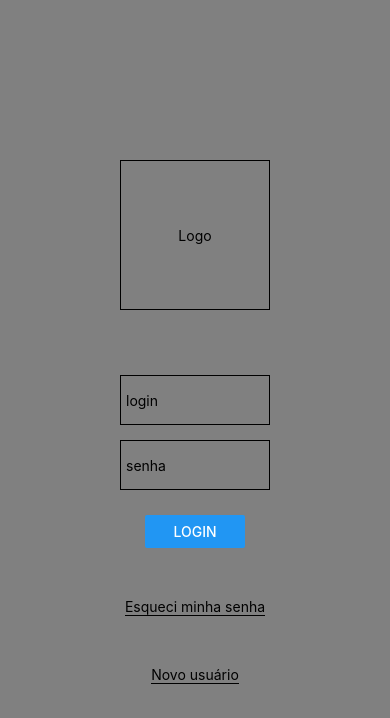
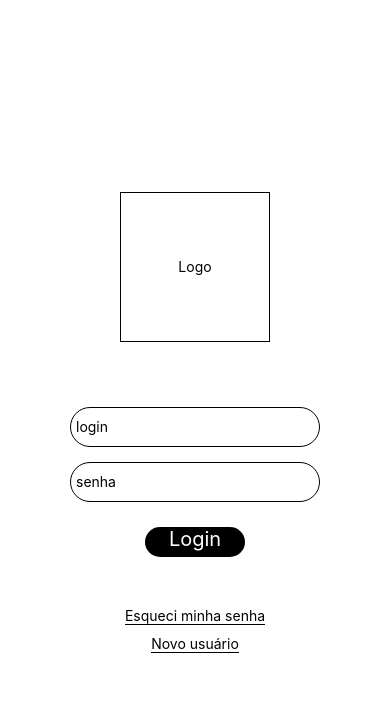
Before and after one commit to Graciano-B-L-Junior/adocao_de_bolso_react, a React Native app: screen / in a window 390 px wide. Shown: the top 718 px of the page. Built offline with nearby package versions, Linux system fonts and the light colour scheme.

Commit message:
alterado telas de login, trilha e contato e mensagem

```diff
--- a/App.js
+++ b/App.js
@@ -20,17 +20,19 @@ export default function App() {
           </View>
 
           <View style={{ alignItems: 'center', paddingTop: 50 }}>
-            <TextInput value="login" style={{ width: 150, height: 50, borderWidth: 1, marginTop: 15, paddingLeft: 5 }}></TextInput>
-            <TextInput value="senha" style={{ width: 150, height: 50, borderWidth: 1, marginTop: 15, paddingLeft: 5 }}></TextInput>
+            <TextInput value="login" style={{ width: 250, height: 40, borderWidth: 1, marginTop: 15, paddingLeft: 5,borderRadius:25 }}></TextInput>
+            <TextInput value="senha" style={{ width: 250, height: 40, borderWidth: 1, marginTop: 15, paddingLeft: 5,borderRadius:25 }}></TextInput>
             <View style={{ width: 100, paddingTop: 25 }}>
-              <Button title="Login" onPress={() => setTela('Trilha')}></Button>
+              <TouchableOpacity style={{ width: '100%', backgroundColor: 'black', height: 30, borderRadius: 25 }} onPress={() => setTela('Trilha')}>
+                <Text style={{ textAlign: 'center', fontSize: 20, color: 'white' }}>Login</Text>
+              </TouchableOpacity>
             </View>
 
             <TouchableOpacity style={{ paddingTop: 50 }}>
               <Text style={{ borderBottomWidth: 1, borderBottomColor: 'black' }}>Esqueci minha senha</Text>
             </TouchableOpacity>
 
-            <TouchableOpacity onPress={() => setTela('cadastro')} style={{ paddingTop: 50 }}>
+            <TouchableOpacity onPress={() => setTela('cadastro')} style={{ paddingTop: 10 }}>
               <Text style={{ borderBottomWidth: 1, borderBottomColor: 'black' }}>Novo usuário</Text>
             </TouchableOpacity>
           </View>
@@ -53,8 +55,8 @@ export default function App() {
       <Contato tela={tela} setTela={setTela}></Contato>
     )
   }
-  else if(tela=='MensagemEnviada'){
-    return(
+  else if (tela == 'MensagemEnviada') {
+    return (
       <MensagemEnviada tela={tela} setTela={setTela}></MensagemEnviada>
     )
 
@@ -65,7 +67,7 @@ export default function App() {
 const styles = StyleSheet.create({
   container: {
     flex: 1,
-    backgroundColor: 'gray',
+    backgroundColor: 'white',
     justifyContent: 'center',
   }
 });
--- a/Cadastro.js
+++ b/Cadastro.js
@@ -16,7 +16,7 @@ export default function Cadastro(props) {
                 <Text style={{fontSize:20}}>Tela de cadastro</Text>
             </View>
             <ScrollView>
-                <View style={{ backgroundColor: 'gray' }}>
+                <View style={{ backgroundColor: 'white' }}>
                     <StatusBar hidden />
 
                     <View style={{ marginLeft: 20, marginTop: 100, width: '100%' }}>
@@ -111,7 +111,7 @@ export default function Cadastro(props) {
 const styles = StyleSheet.create({
     container: {
         flex: 1,
-        backgroundColor: 'gray',
+        backgroundColor: 'white',
         alignItems: 'center'
     },
     headerTela: {
@@ -122,7 +122,8 @@ const styles = StyleSheet.create({
         justifyContent: 'center',
         position: 'absolute',
         top: 0,
-        zIndex: 99
+        zIndex: 99,
+        borderBottomWidth:1
     },
     inputTextStyle: {
         width: '80%',
--- a/Contato.js
+++ b/Contato.js
@@ -60,14 +60,16 @@ export default function Contato(props) {
                     <Text style={{ fontSize: 24 }}>Mande uma mensagem</Text>
                     <Text style={{ fontSize: 18, paddingTop: 15 }}>*Preencha os campos corretamente</Text>
                     <Text style={{ fontSize: 18, paddingTop: 15 }}>Nome</Text>
-                    <TextInput style={{ width: '100%', height: 50, borderWidth: 1, marginTop: 15 }}></TextInput>
+                    <TextInput style={{ width: '100%', height: 50, borderWidth: 1, marginTop: 15,borderRadius:25 }}></TextInput>
                     <Text style={{ fontSize: 18, paddingTop: 15 }}>E-mail</Text>
-                    <TextInput style={{ width: '100%', height: 50, borderWidth: 1, marginTop: 15 }}></TextInput>
+                    <TextInput style={{ width: '100%', height: 50, borderWidth: 1, marginTop: 15,borderRadius:25 }}></TextInput>
                     <Text style={{ fontSize: 18, paddingTop: 15 }}>Mensagem</Text>
-                    <TextInput style={{ width: '100%', height: 150, borderWidth: 1, marginTop: 15 }}></TextInput>
+                    <TextInput style={{ width: '100%', height: 150, borderWidth: 1, marginTop: 15,borderRadius:25 }}></TextInput>
 
-                    <View style={{justifyContent:'center',width:'30%',paddingTop:30,position:'relative',left:'35%'}}>
-                        <Button title="Enviar" onPress={()=>props.setTela('MensagemEnviada')}></Button>
+                    <View style={{justifyContent:'center',width:'30%',paddingTop:30,position:'relative',left:'35%',borderRadius:'50%'}}>
+                        <TouchableOpacity style={{width:'100%',backgroundColor:'black',height:30,borderRadius:25}} onPress={()=>props.setTela('MensagemEnviada')}>
+                            <Text style={{textAlign:'center',fontSize:20,color:'white'}}>Enviar</Text>
+                        </TouchableOpacity>
                     </View>
 
                 </View>
@@ -82,7 +84,7 @@ export default function Contato(props) {
 const styles = StyleSheet.create({
     container: {
         flex: 1,
-        backgroundColor: 'gray',
+        backgroundColor: 'white',
     },
     headerTela: {
         width: '100%',
@@ -92,7 +94,8 @@ const styles = StyleSheet.create({
         justifyContent: 'center',
         position: 'absolute',
         top: 0,
-        zIndex: 99
+        zIndex: 99,
+        borderBottomWidth:1
     },
     inputTextStyle: {
         width: '80%',
--- a/MensagemEnviada.js
+++ b/MensagemEnviada.js
@@ -17,8 +17,8 @@ export default function MensagemEnviada(props) {
                 <Text style={{ fontSize: 20 }}>Contatos</Text>
             </View>
             <View style={{paddingTop:100,alignItems:'center'}}>
-                <Text style={{fontSize:26,color:'white'}}>Mensagem Enviada!</Text>
-                <Text style={{fontSize:18,color:'white',paddingTop:15,width:'80%',textAlign:'center'}}>Obrigado por entrar em contato e a ONG dará um retorno o mais rápido possivel</Text>
+                <Text style={{fontSize:26}}>Mensagem Enviada!</Text>
+                <Text style={{fontSize:18,paddingTop:15,width:'80%',textAlign:'center'}}>Obrigado por entrar em contato e a ONG dará um retorno o mais rápido possivel</Text>
             </View>
         </View>
 
@@ -28,7 +28,7 @@ export default function MensagemEnviada(props) {
 const styles = StyleSheet.create({
     container: {
         flex: 1,
-        backgroundColor: 'gray',
+        backgroundColor: 'white',
     },
     headerTela: {
         width: '100%',
@@ -38,7 +38,8 @@ const styles = StyleSheet.create({
         justifyContent: 'center',
         position: 'absolute',
         top: 0,
-        zIndex: 99
+        zIndex: 99,
+        borderBottomWidth:1
     },
     inputTextStyle: {
         width: '80%',
--- a/Trilha.js
+++ b/Trilha.js
@@ -5,8 +5,6 @@ import { FontAwesome5 } from '@expo/vector-icons';
 import { Ionicons } from '@expo/vector-icons';
 import { AntDesign } from '@expo/vector-icons';
 import { MaterialCommunityIcons } from '@expo/vector-icons';
-
-import CheckBox from '@react-native-community/checkbox';
 
 export default function Trilha(props) {
 
@@ -54,7 +52,7 @@ export default function Trilha(props) {
 const styles = StyleSheet.create({
     container: {
         flex: 1,
-        backgroundColor: 'gray',
+        backgroundColor: 'white',
     },
     headerTela: {
         width: '100%',
@@ -64,7 +62,8 @@ const styles = StyleSheet.create({
         justifyContent: 'center',
         position: 'absolute',
         top: 0,
-        zIndex: 99
+        zIndex: 99,
+        borderBottomWidth:1
     },
     inputTextStyle: {
         width: '80%',
@@ -87,7 +86,8 @@ const styles = StyleSheet.create({
         justifyContent: 'center',
         position: 'absolute',
         bottom: 0,
-        zIndex: 99
+        zIndex: 99,
+        borderTopWidth:1
     },
     btnTrilha: {
         borderWidth: 2,
```
